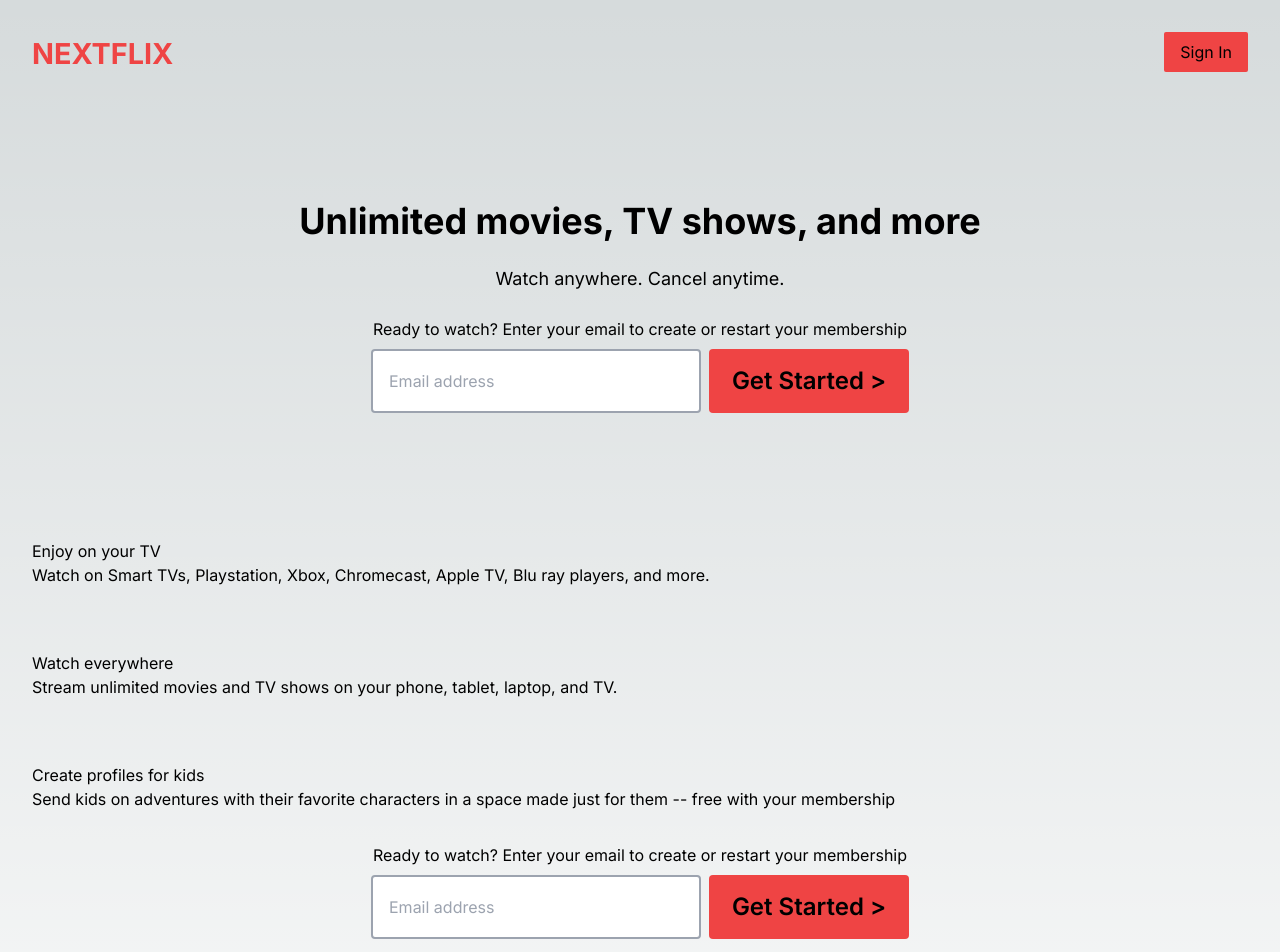
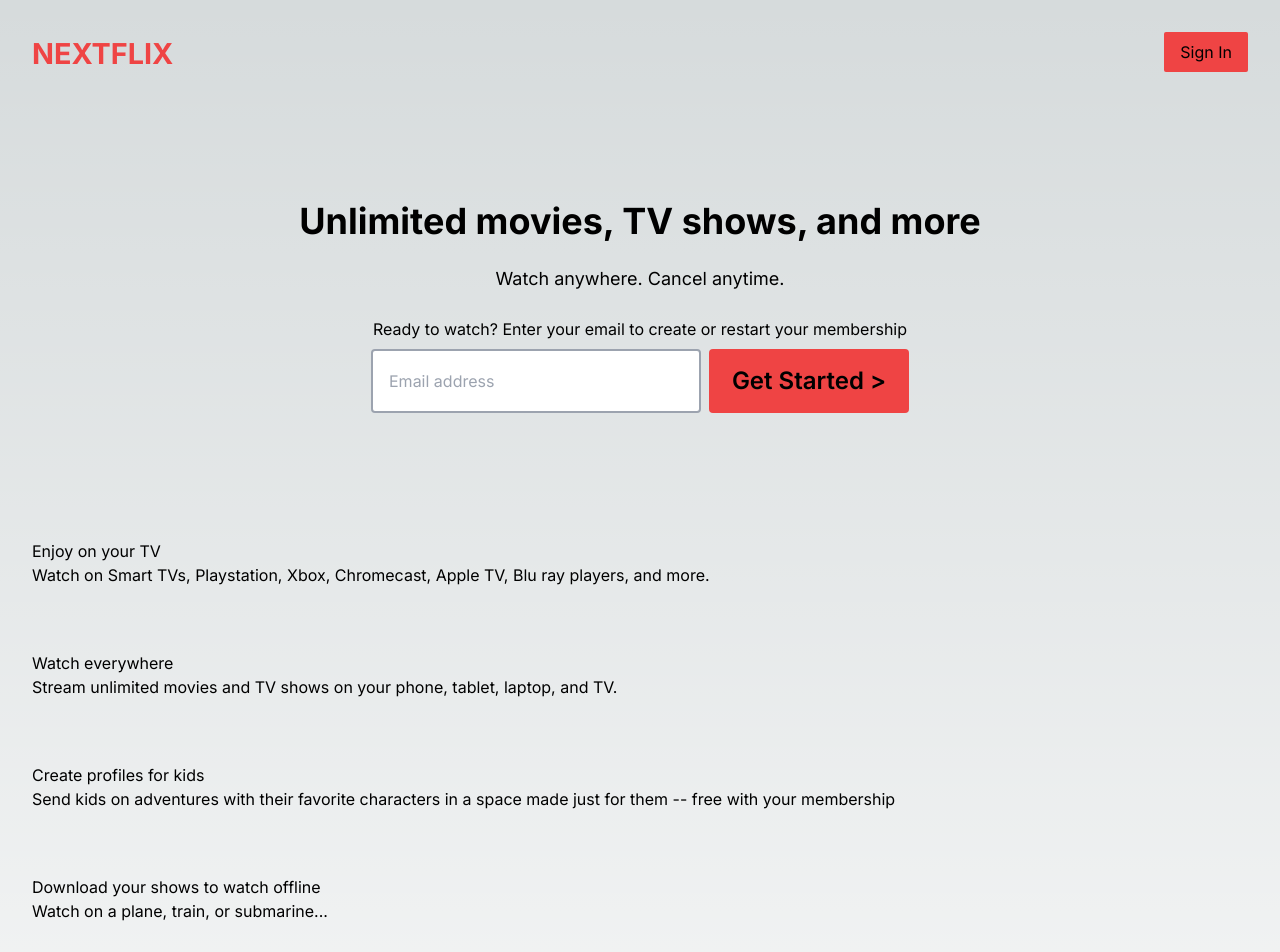
Before and after one commit to gtstarnes/nextflix, a Next.js app: page / in a window 1280 px wide. Shown: the top 952 px of the page. Built offline with nearby package versions, Linux system fonts and the light colour scheme.

Commit message:
added fourth card

```diff
--- a/app/page.tsx
+++ b/app/page.tsx
@@ -20,6 +20,10 @@ export default function Home() {
           <h1>Create profiles for kids</h1>
           <p>Send kids on adventures with their favorite characters in a space made just for them -- free with your membership</p>
         </HomeCard>
+        <HomeCard>
+          <h1>Download your shows to watch offline</h1>
+          <p>Watch on a plane, train, or submarine...</p>
+        </HomeCard>
         <EmailSignUpForm />
       </>
   )
```
